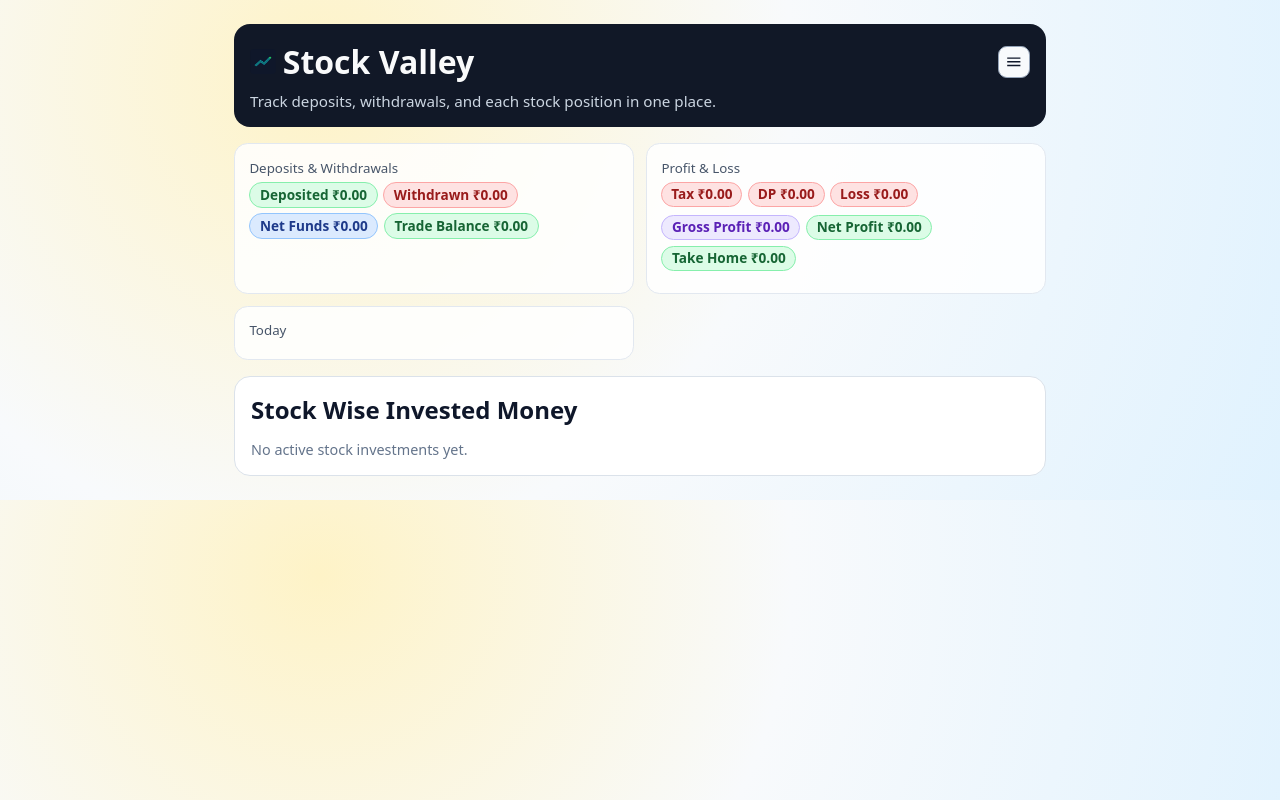
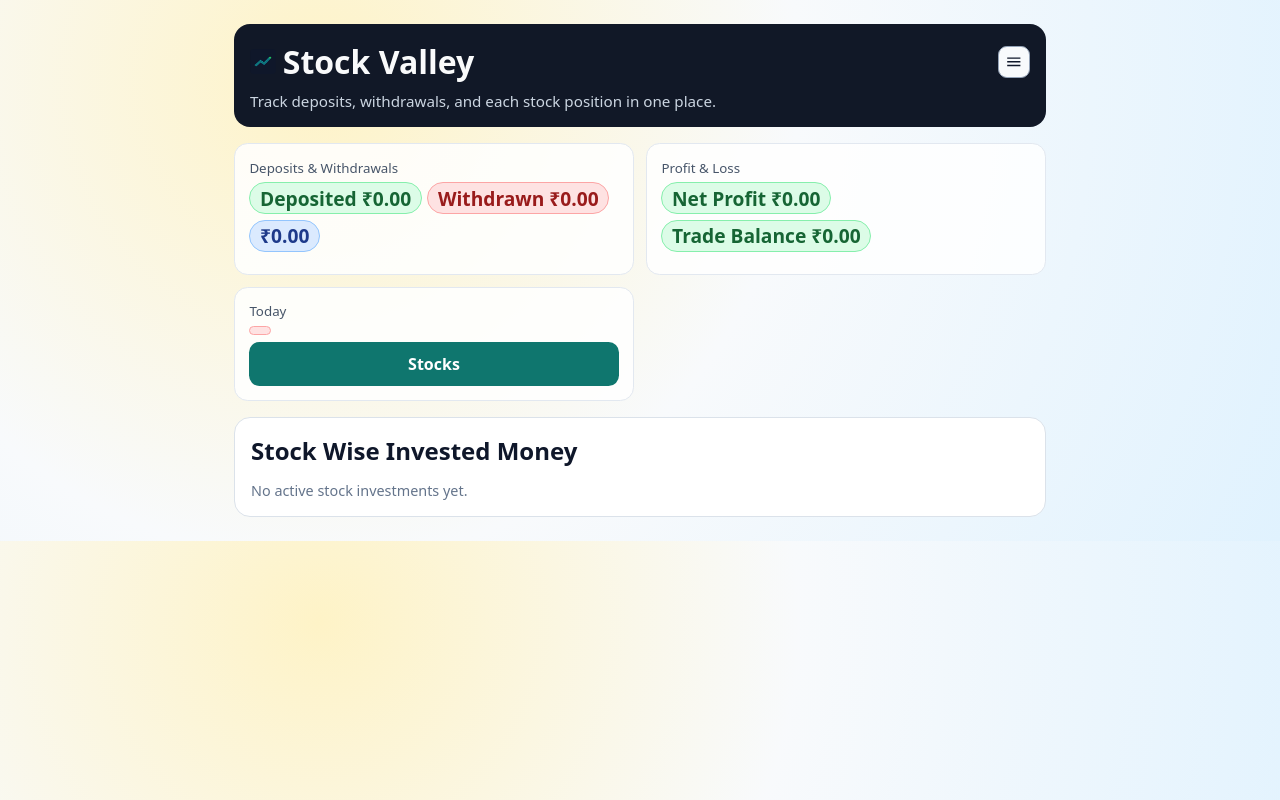
Before and after one commit to rnivash/stockvalley, a React (Vite) app: page / in a window 1280 px wide. Built offline with nearby package versions, Linux system fonts and the light colour scheme.

Commit message:
long way to moon

```diff
--- a/src/App.jsx
+++ b/src/App.jsx
@@ -1,6 +1,6 @@
 import { useEffect, useMemo, useRef, useState } from 'react';
 import { dump, load } from 'js-yaml';
-import { Link, NavLink, Navigate, Route, Routes, useLocation, useParams  } from 'react-router-dom';
+import { Link, NavLink, Navigate, Route, Routes, useLocation, useParams, useNavigate  } from 'react-router-dom';
 
 const CASH_KEY = 'stockvalley-cash-entries';
 const STOCK_KEY = 'stockvalley-stock-entries';
@@ -273,13 +273,17 @@ function DashboardPage({totals,
   mappingOpenAvgPrices = {},
   stockEntries,
   manualMappings,
-  pnlByDate}) {
-  const netProfit =
-    totals.closedTradeDiffWithoutCharges -
-    totals.totalCharges -
-    totals.totalDpCharges -
-    totals.totalLoss;
-  const takeHomeFund = totals.netFundsOnly + netProfit;
+  pnlByDate,
+  dpchargetotal,
+  fundtotal}) {
+
+  let totalprofit =0;
+
+  for(let idx in pnlByDate){
+    totalprofit = totalprofit + pnlByDate[idx];
+  }
+
+  totalprofit = totalprofit- dpchargetotal;
 
 
   return (
@@ -289,13 +293,27 @@ function DashboardPage({totals,
           <small>Deposits &amp; Withdrawals</small>
           <div className="metric-badges">
             <span className="metric-badge deposit">
-              Deposited {currencyFormatter(totals.totalFundAdded)}
+              Deposited {currencyFormatter(fundtotal[0])}
             </span>
             <span className="metric-badge withdrawn">
-              Withdrawn {currencyFormatter(totals.totalFundWithdrawn)}
+              Withdrawn {currencyFormatter(fundtotal[1])}
             </span>
             <span className="metric-badge net-funds">
-              Net Funds {currencyFormatter(totals.netFundsOnly)}
+              {currencyFormatter(fundtotal[0]- fundtotal[1])}
+            </span>
+
+          </div>
+        </article>
+
+        <article className="card good">
+          <small>Profit & Loss</small>
+          <div className="metric-badges">
+            <span
+              className={`metric-badge ${
+                totalprofit >= 0 ? 'net-profit-good' : 'net-profit-bad'
+              }`}
+            >
+              Net Profit {currencyFormatter(totalprofit)}
             </span>
             <span
               className={`metric-badge ${
@@ -306,48 +324,28 @@ function DashboardPage({totals,
             </span>
           </div>
         </article>
-
-        <article className="card good">
-          <small>Profit & Loss</small>
-          <div className="pnl-badges">
-            <span className="pnl-badge tax">
-              Tax {currencyFormatter(totals.totalCharges)}
-            </span>
-            <span className="pnl-badge dp">
-              DP {currencyFormatter(totals.totalDpCharges)}
-            </span>
-            <span className="pnl-badge loss">
-              Loss {currencyFormatter(totals.totalLoss)}
-            </span>
-          </div>
-          <div className="metric-badges">
-            <span className="metric-badge gross-profit">
-              Gross Profit{' '}
-              {currencyFormatter(totals.closedTradeDiffWithoutCharges)}
-            </span>
-            <span
-              className={`metric-badge ${
-                netProfit >= 0 ? 'net-profit-good' : 'net-profit-bad'
-              }`}
-            >
-              Net Profit {currencyFormatter(netProfit)}
-            </span>
-            <span
-              className={`metric-badge ${
-                takeHomeFund >= 0 ? 'take-home-good' : 'take-home-bad'
-              }`}
-            >
-              Take Home {currencyFormatter(takeHomeFund)}
-            </span>
-          </div>
-        </article>
         <article className='card good'>
         <small>Today</small>
         <TodayBooked manualMappings={manualMappings} stockEntries={stockEntries} pnlByDate={pnlByDate}></TodayBooked>
         </article>
       </section>
 
-      <section className="panel">
+      <ActiveTrade totals={totals} currency={currency} openStockAges={openStockAges}
+             mappingOpenAvgPrices={mappingOpenAvgPrices} ></ActiveTrade>
+
+
+    </>
+  );
+}
+
+function ActiveTrade({totals,
+  currency: currencyFormatter,
+  openStockAges = {},
+  mappingOpenAvgPrices = {}}){
+
+  return (<>
+
+<section className="panel">
         <h2>Stock Wise Invested Money</h2>
         {totals.allocationLegend.length ? (
           <div className="allocation-wrap">
@@ -410,8 +408,8 @@ function DashboardPage({totals,
           <p className="empty">No active stock investments yet.</p>
         )}
       </section>
-    </>
-  );
+  </>);
+
 }
 
 function MoneyPage({
@@ -1434,12 +1432,25 @@ function DailyPLPage({
   );
 }
 
-function TodayBooked({manualMappings, stockEntries, pnlByDate}){
+function TodayBooked({pnlByDate}){
   const today = getDateKey(new Date());
   const todaysold = pnlByDate[today];
 
+  const history = useNavigate();
+
   return(<>
-  {todaysold}
+          <div className="metric-badges">
+            <span
+              className={`metric-badge ${
+                todaysold >= 0 ? 'balance-good' : 'balance-bad'
+              }`}
+            >
+            {todaysold}
+            </span>
+
+          </div>
+          <button onClick={() => history("/stocks")} >Stocks</button>
+
     </>);
 }
 
@@ -1624,6 +1635,23 @@ export default function App() {
       return acc;
     }, {});
   }, [manualMappings, stockEntriesMap]);
+
+  const dpchargetotal = useMemo(() => {
+    return dpChargeEntries.reduce((result, item) =>{
+      result = result + item.amount;
+      return result;
+    }, 0);
+  },[dpChargeEntries]);
+
+  const fundtotal = useMemo(() => {
+    return cashEntries.reduce((result, item) =>{
+      if(item.type == 'withdraw')
+        result[1] = result[1] + item.amount;
+      else
+        result[0] = result[0] + item.amount;
+      return result;
+    }, [0,0]);
+  },[cashEntries]);
 
   const totals = useMemo(() => {
     const totalFundAdded = cashEntries.reduce(
@@ -2426,7 +2454,7 @@ export default function App() {
             <DashboardPage totals={totals} currency={currency} openStockAges={openStockAges}
              mappingOpenAvgPrices={mappingOpenAvgPrices}
              stockEntries={stockEntries} manualMappings={manualMappings}
-             pnlByDate={pnlByDate} />
+             pnlByDate={pnlByDate} dpchargetotal={dpchargetotal} fundtotal={fundtotal} />
           }
         />
         <Route path="/money" element={
--- a/src/styles.css
+++ b/src/styles.css
@@ -263,7 +263,7 @@ p {
   align-items: center;
   border-radius: 9999px;
   padding: 0.22rem 0.6rem;
-  font-size: 0.85rem;
+  font-size: 1.2rem;
   font-weight: 700;
   line-height: 1.2;
   border: 1px solid transparent;
```
